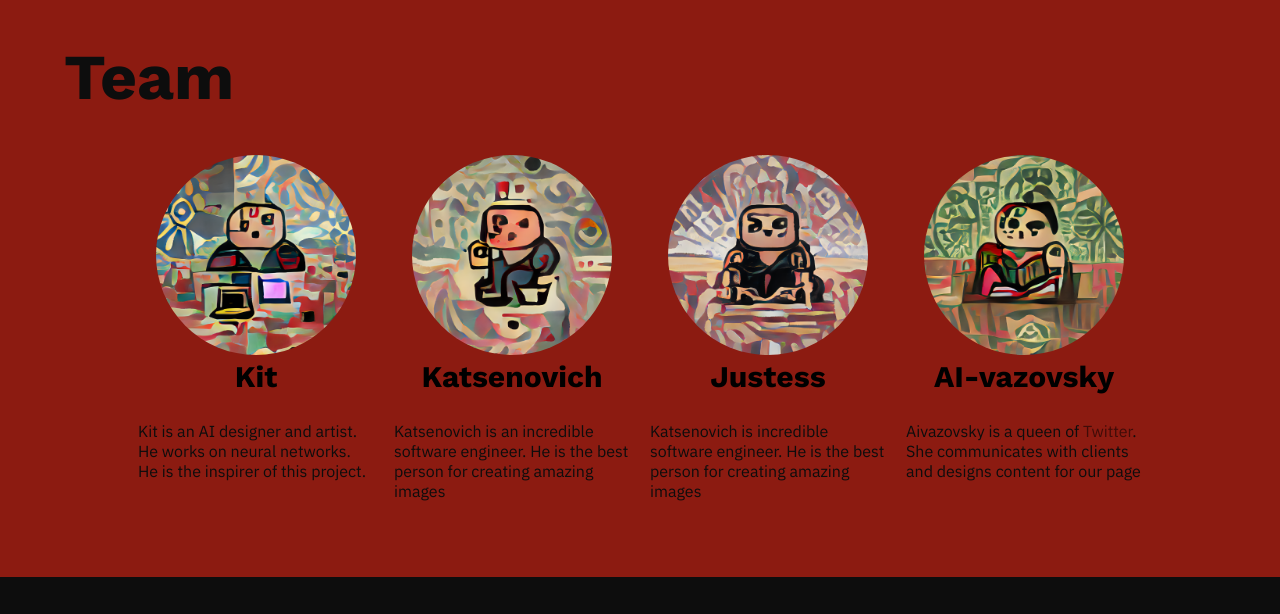
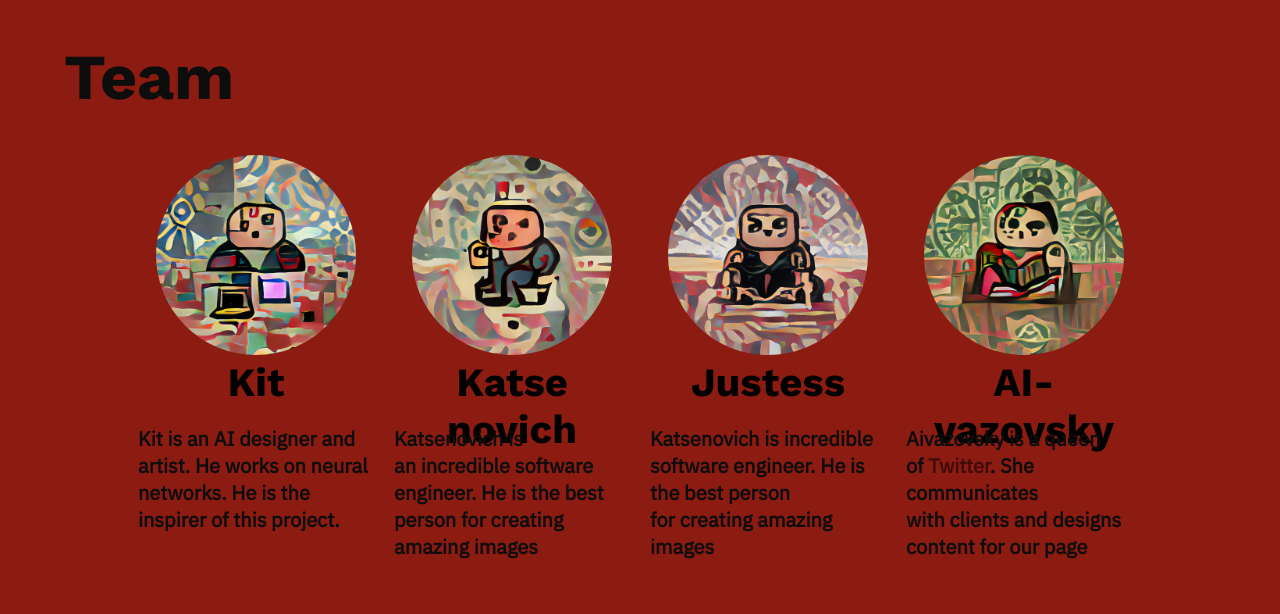
Before and after one commit to ortonormal2007/nft-site, a plain HTML site: page index.html in a window 1280 px wide. Shown: the part 3137-3751 px from the top of the page. Drawn offline with nearby package versions, Linux system fonts and the light colour scheme.

Commit message:
team font size

```diff
--- a/style.css
+++ b/style.css
@@ -231,7 +231,7 @@ a.dark:visited {
 
 .team__name {
 	/* height: 50px; */
-	font-size: 30px;
+	font-size: 40px;
 	font-family: Work Sans;
 	font-weight: 600;
 }
@@ -241,5 +241,6 @@ a.dark:visited {
 } */
 
 p.member__descr {
-	font-size: 16px;
+	font-size: 20px;
+	font-weight: 600;
 }
```
